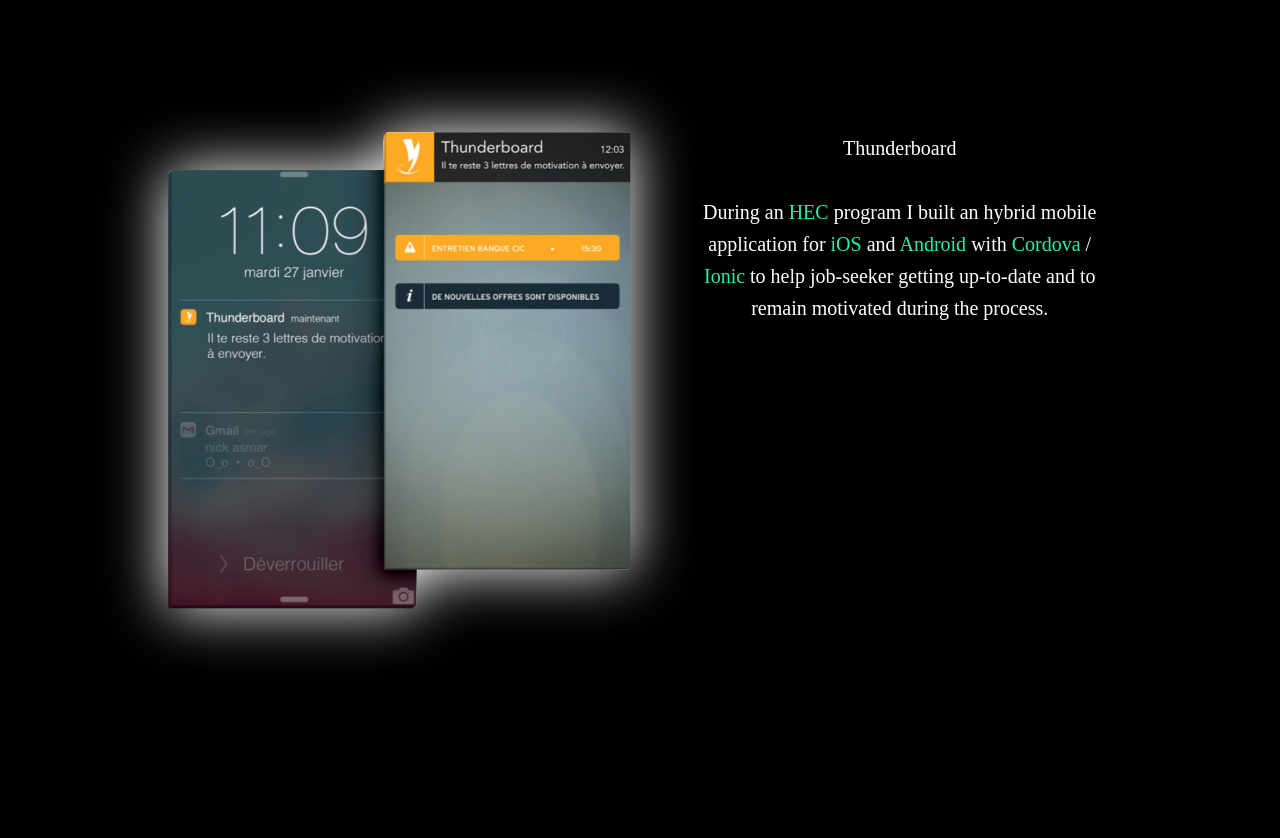
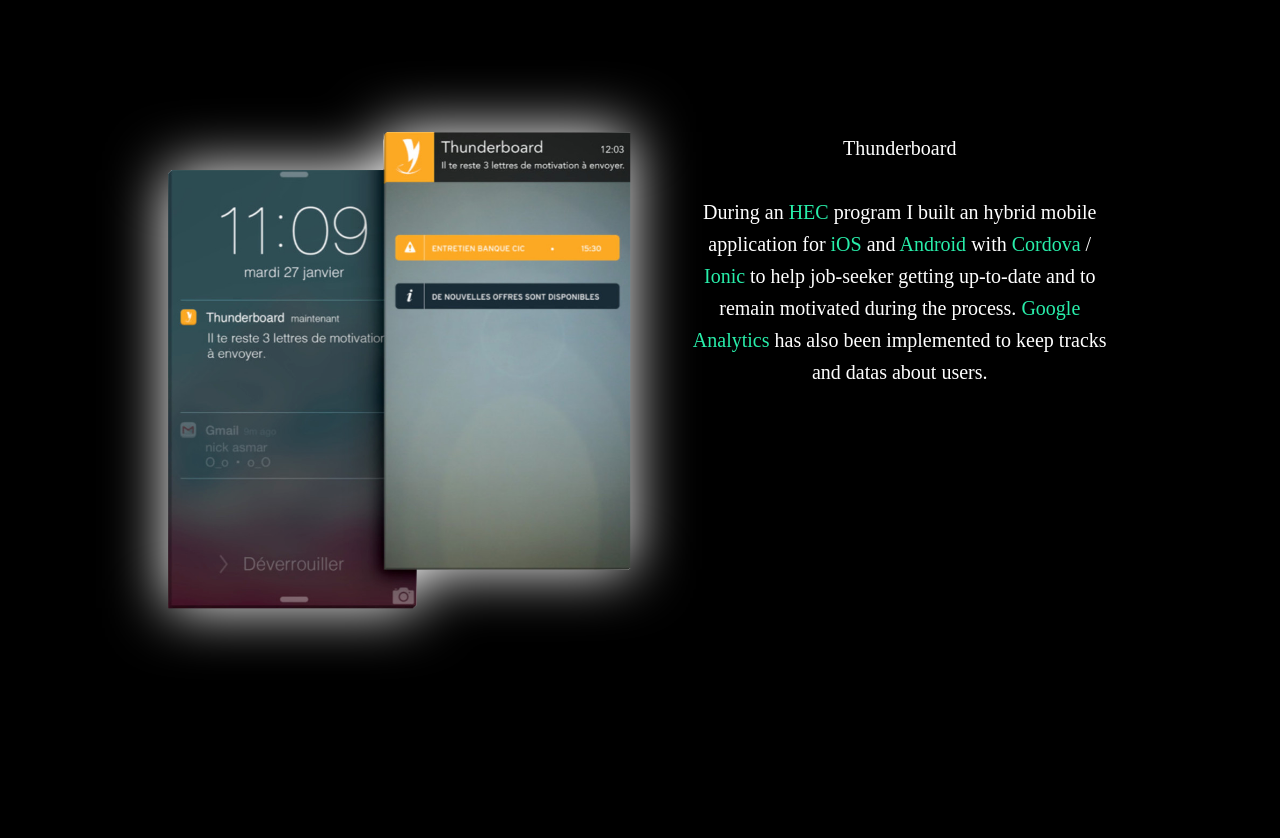
Before and after one commit to naguib101/skyrunner176.github.io, a website: page index.html in a window 1280 px wide. Shown: the part 2600-3438 px from the top of the page. Drawn offline with nearby package versions, Linux system fonts and the light colour scheme; files that its build step writes are made by us from their sources.

Commit message:
google analytics text on project3

```diff
--- a/index.html
+++ b/index.html
@@ -197,7 +197,7 @@
                     <img  class=" projectImg wow fadeInLeft animated" data-wow-duration="2000ms" id="project3" src="img/project3.png" >
                     <p class="projectTitle wow slideInUp animated" data-wow-duration="3000ms">
                         Thunderboard<br><br>
-                        During an <span style="color: #28EEAA">HEC</span> program I built an hybrid mobile application for <span style="color: #28EEAA">iOS</span> and <span style="color: #28EEAA">Android</span> with <span style="color: #28EEAA">Cordova</span> / <span style="color: #28EEAA">Ionic</span> to help job-seeker getting up-to-date and to remain motivated during the process.
+                        During an <span style="color: #28EEAA">HEC</span> program I built an hybrid mobile application for <span style="color: #28EEAA">iOS</span> and <span style="color: #28EEAA">Android</span> with <span style="color: #28EEAA">Cordova</span> / <span style="color: #28EEAA">Ionic</span> to help job-seeker getting up-to-date and to remain motivated during the process. <span style="color: #28EEAA">Google Analytics</span> has also been implemented to keep tracks and datas about users.
                     </p>
                 </div>
 
```
